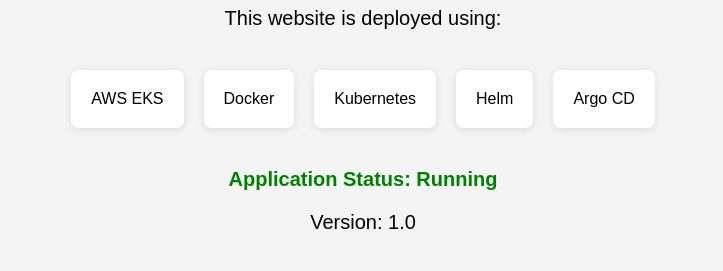
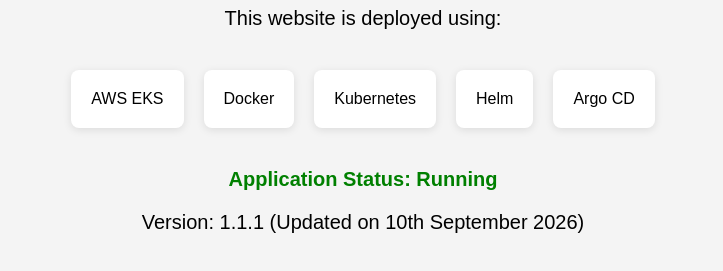
Before and after one commit to MoinRazvi/my-website, a plain HTML site: page app/index.html in a window 1280 px wide. Shown: the part 197-468 px from the top of the page, without its empty margins (277-1000 px from the left). Drawn offline with Linux system fonts and the light colour scheme.

Commit message:
added the new version on 10th sept 2026

```diff
--- a/app/index.html
+++ b/app/index.html
@@ -30,7 +30,7 @@
         </p>
 
         <p>
-            Version: 1.0
+            Version: 1.1.1 (Updated on 10th September 2026)
         </p>
 
     </div>
```
